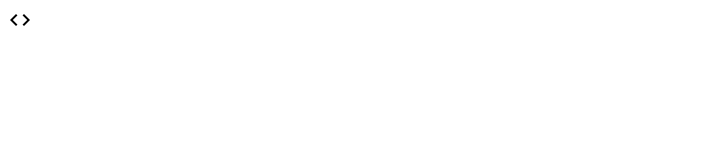
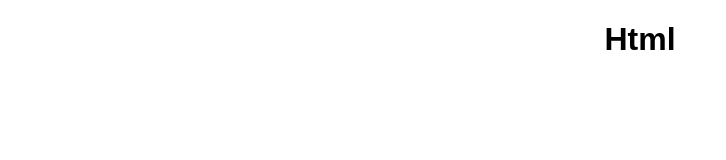
Before and after one commit to Arthur16code/Site, a plain HTML site: page menu/html.html in a window 1280 px wide. Shown: the whole page, without its empty margins (0-726 px from the left). Drawn offline with Linux system fonts and the light colour scheme.

Commit message:
css criado

```diff
--- a/menu/css/html.css
+++ b/menu/css/html.css
@@ -0,0 +1,9 @@
+body{
+    margin: 0px;
+    padding: 0px;
+    font-family: Arial, Helvetica, sans-serif;
+}
+
+h1{
+    text-align: center;
+}
--- a/menu/html.html
+++ b/menu/html.html
@@ -9,6 +9,6 @@
     <title>Html</title>
 </head>
 <body>
-    <i class="material-icons">code</i>
+    <h1>Html</h1>
 </body>
 </html>
```
